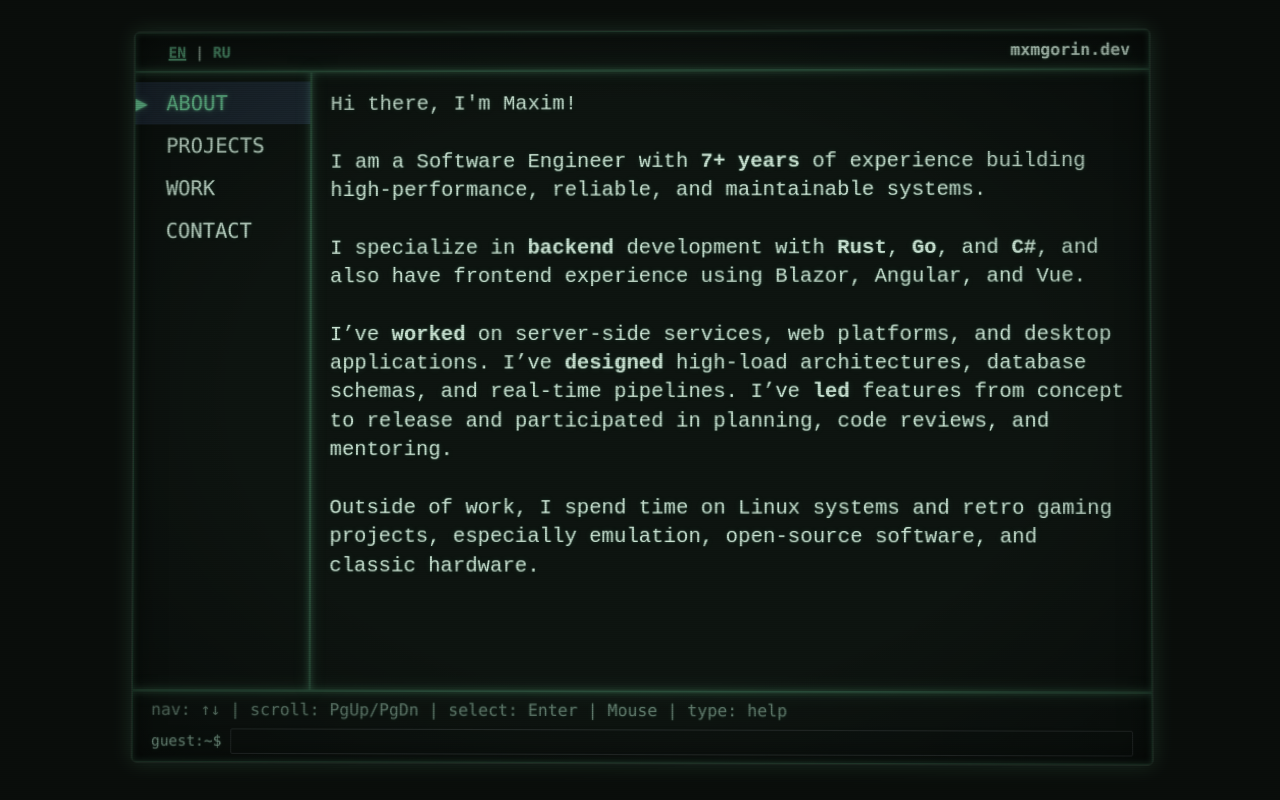
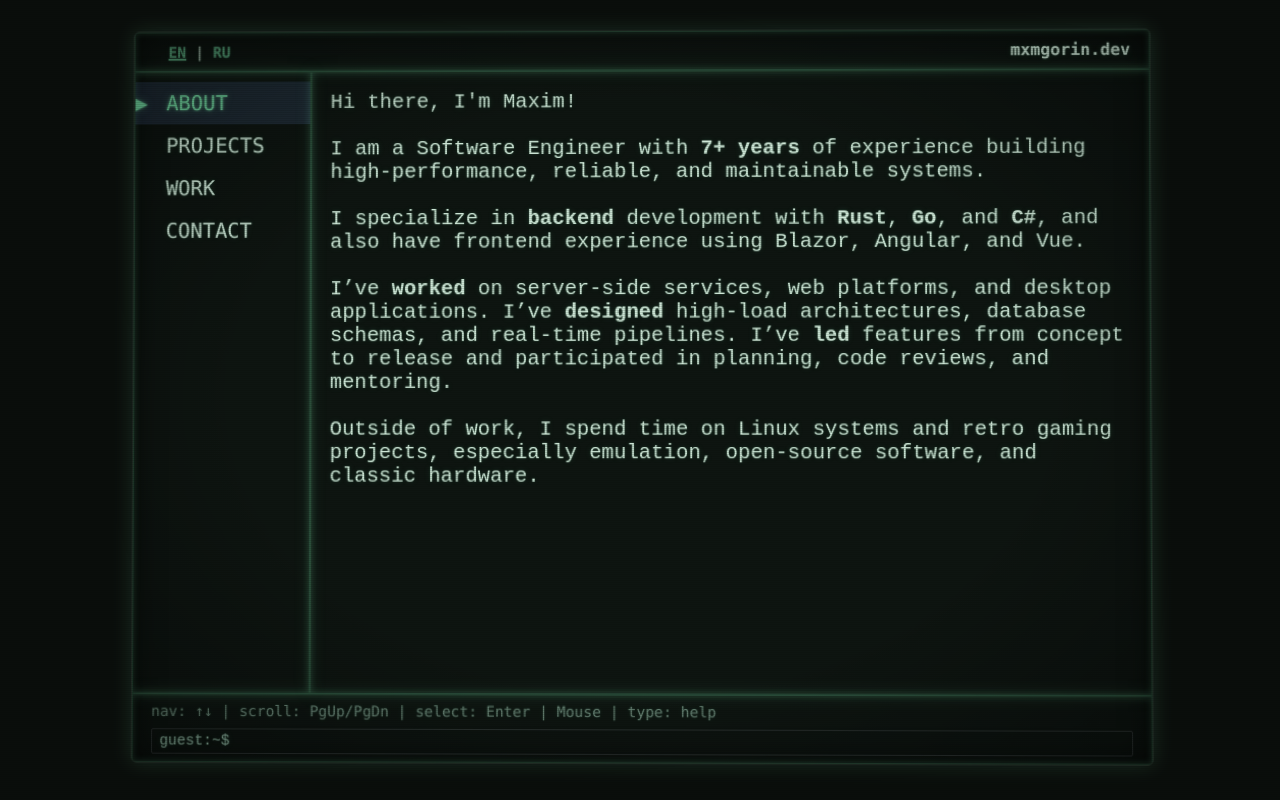
Before and after one commit to mxmgorin/mxmgorin.github.io, a plain HTML site: page index.html in a window 1280 px wide. Drawn offline with Linux system fonts and the light colour scheme.

Commit message:
feat: improve command line

```diff
--- a/css/cli.css
+++ b/css/cli.css
@@ -9,20 +9,32 @@
     margin-right: 0.5rem;
 }
 
-#input-line input {
+.command-line {
+    display: flex;
+    align-items: center;
+    font-family: monospace;
+    width: 100%;
+    border: 1px solid rgba(199, 208, 217, 0.15);
     padding: 0.2rem 0.4rem;
-    border: 1px solid rgba(199, 208, 217, 0.15);
     background: transparent;
     border-radius: 2px;
 }
 
-#input-line input:focus {
+.command-line:focus-within {
     border-color: var(--accent);
     outline: none;
 }
 
-input {
+.prompt {
+    white-space: nowrap;
+    margin-right: 0.5ch;
+}
+
+#command {
     flex: 1;
+    font-family: inherit;
+    font-size: inherit;
+    padding: 0;
     background: transparent;
     border: none;
     color: inherit;
--- a/css/tui.css
+++ b/css/tui.css
@@ -99,7 +99,6 @@
 .tui-content pre {
     margin: 0;
     white-space: pre-wrap;
-    line-height: 1.4;
 }
 
 .tui-footer {
@@ -147,7 +146,7 @@
 
 .footer-help {
     opacity: 0.7;
-    font-size: 0.9rem;
+    font-size: 0.8rem;
 }
 
 .footer-prompt {
--- a/index.html
+++ b/index.html
@@ -37,17 +37,10 @@
                 </div>
                 <div class="footer-prompt">
                     <form id="input-line" autocomplete="off">
+                        <div class="command-line">
                             <span id="prompt" for="command" class="prompt"
                                 >guest:~$</span
                             >
-                        <!-- Honeypot to disable password manager -->
-                        <input
-                            type="text"
-                            name="login_dummy"
-                            style="display: none"
-                            tabindex="-1"
-                        />
-
                             <input
                                 id="command"
                                 type="text"
@@ -57,8 +50,7 @@
                                 autocapitalize="off"
                                 spellcheck="false"
                             />
-                        <!-- Required for submit event -->
-                        <button type="submit" hidden></button>
+                        </div>
                     </form>
                 </div>
             </footer>
--- a/js/cli.js
+++ b/js/cli.js
@@ -30,6 +30,7 @@ const commands = {
       "play <name>     Start a game: snake, tetris, invaders, breakout",
       "cv              Show CV availability (PDF)",
       "login <user>    Log in as the specified user",
+      "logout          Log out the current user and return to guest mode",
       "about           Background and profile",
       "projects        List personal and open-source projects",
       "work            Professional experience",
@@ -79,8 +80,13 @@ const commands = {
     }
 
     enterPasswordMode(user);
+    renderElement("Password:");
+  },
 
-    renderElement("Password:");
+  logout() {
+    state.user = "guest";
+    updatePrompt();
+    renderElement("Logout successful.");
   },
 
   play(args) {
@@ -133,13 +139,13 @@ export function setupCli() {
 }
 
 function updatePrompt() {
-  promptEl.textContent = `${state.user}:~$`;
+  const symbol = state.user === "admin" ? "#" : "$";
+  promptEl.textContent = `${state.user}:~${symbol}`;
 }
 
 function handlePassword() {
   const password = commandEl.value;
   const user = state.loginUser;
-
   exitPasswordMode();
 
   if (password === USERS[user]?.password) {
```
Lines whose indentation alone changed are shown as unchanged.
